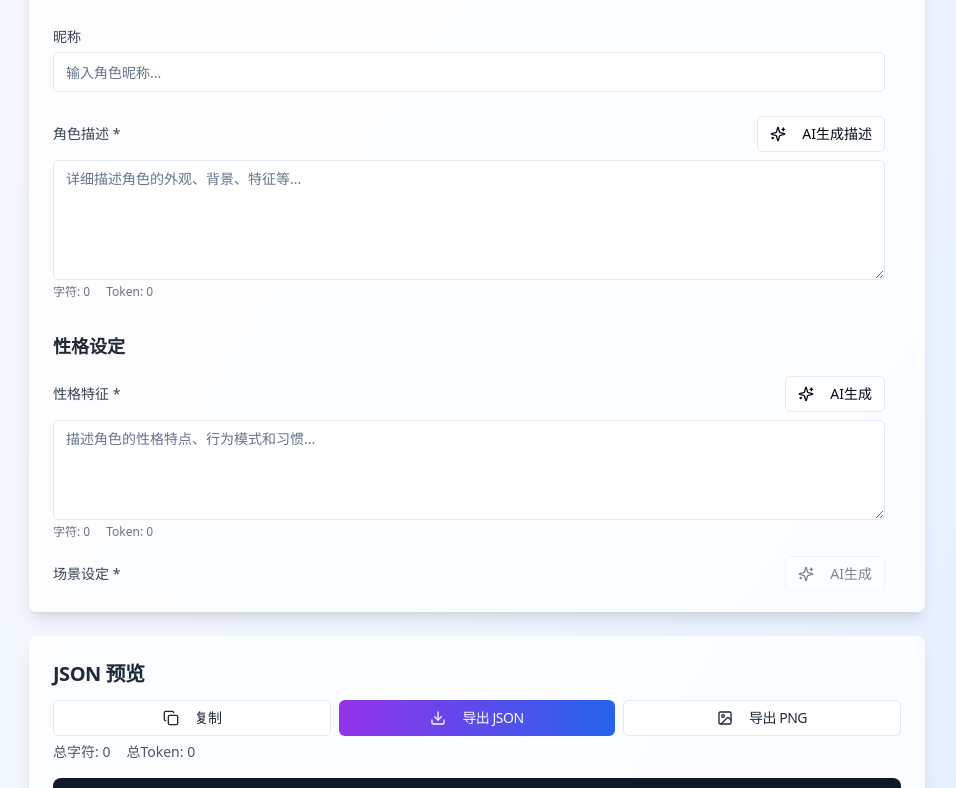
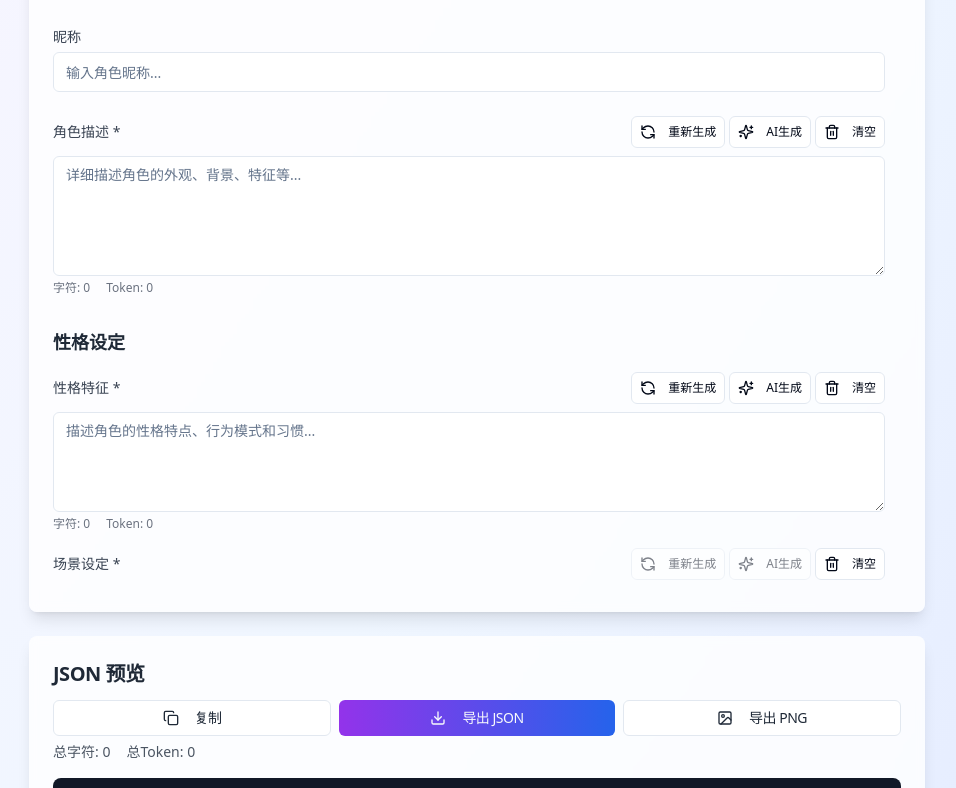
Before and after one commit to aleph23/tavern-card-crafter-v3, a React (Vite) app: page / in a window 1280 px wide. Shown: the part 552-1340 px from the top of the page, without its empty margins (163-1119 px from the left). Built offline with nearby package versions, Linux system fonts and the light colour scheme.

Commit message:
feat: Add regenerate and clear buttons to textareas
Added "regenerate" and "clear" buttons to the left of AI-generated textareas for improved user control. These buttons allow users to re-generate content or clear the text fields. Buttons are styled to be compact.

```diff
--- a/src/components/CharacterForm/BasicInfoSection.tsx
+++ b/src/components/CharacterForm/BasicInfoSection.tsx
@@ -3,7 +3,7 @@ import { Label } from "@/components/ui/label";
 import { Input } from "@/components/ui/input";
 import { Textarea } from "@/components/ui/textarea";
 import { Button } from "@/components/ui/button";
-import { Upload, X, Sparkles, Loader2 } from "lucide-react";
+import { Upload, X, Sparkles, Loader2, RefreshCcw, Trash2 } from "lucide-react";
 import { useRef, useState } from "react";
 import { generateWithAI, generateDescription } from "@/utils/aiGenerator";
 import { AISettings } from "@/components/AISettings";
@@ -35,7 +35,7 @@ const BasicInfoSection = ({ data, updateField, characterImage, setCharacterImage
   };
 
   const handleAIGenerateDescription = async () => {
-    if (!aiSettings?.apiKey) {
+    if (!aiSettings?.apiKey && !['ollama', 'lmstudio'].includes(aiSettings?.provider?.toLowerCase() || '')) {
       toast({
         title: "配置错误",
         description: "请先在AI设置中配置API密钥",
@@ -72,6 +72,14 @@ const BasicInfoSection = ({ data, updateField, characterImage, setCharacterImage
     } finally {
       setLoading(false);
     }
+  };
+
+  const handleClearDescription = () => {
+    updateField("description", "");
+    toast({
+      title: "已清空",
+      description: "角色描述已清空"
+    });
   };
 
   return (
@@ -147,19 +155,45 @@ const BasicInfoSection = ({ data, updateField, characterImage, setCharacterImage
       <div className="form-group">
         <div className="flex items-center justify-between mb-2">
           <Label htmlFor="description" className="text-sm font-medium text-gray-700">角色描述 *</Label>
+          <div className="flex gap-1">
             <Button
               size="sm"
               variant="outline"
               onClick={handleAIGenerateDescription}
               disabled={loading}
+              className="h-8 px-2 text-xs"
             >
               {loading ? (
-              <Loader2 className="w-4 h-4 mr-2 animate-spin" />
+                <Loader2 className="w-3 h-3 mr-1 animate-spin" />
               ) : (
-              <Sparkles className="w-4 h-4 mr-2" />
+                <RefreshCcw className="w-3 h-3 mr-1" />
               )}
-            AI生成描述
+              重新生成
             </Button>
+            <Button
+              size="sm"
+              variant="outline"
+              onClick={handleAIGenerateDescription}
+              disabled={loading}
+              className="h-8 px-2 text-xs"
+            >
+              {loading ? (
+                <Loader2 className="w-3 h-3 mr-1 animate-spin" />
+              ) : (
+                <Sparkles className="w-3 h-3 mr-1" />
+              )}
+              AI生成
+            </Button>
+            <Button
+              size="sm"
+              variant="outline"
+              onClick={handleClearDescription}
+              className="h-8 px-2 text-xs"
+            >
+              <Trash2 className="w-3 h-3 mr-1" />
+              清空
+            </Button>
+          </div>
         </div>
         <Textarea
           id="description"
--- a/src/components/CharacterForm/PersonalitySection.tsx
+++ b/src/components/CharacterForm/PersonalitySection.tsx
@@ -3,7 +3,7 @@ import { useState } from "react";
 import { Label } from "@/components/ui/label";
 import { Textarea } from "@/components/ui/textarea";
 import { Button } from "@/components/ui/button";
-import { Sparkles, Loader2 } from "lucide-react";
+import { Sparkles, Loader2, RefreshCcw, Trash2 } from "lucide-react";
 import { generateWithAI, generatePersonality, generateScenario, generateFirstMessage, generateMessageExample } from "@/utils/aiGenerator";
 import { AISettings } from "@/components/AISettings";
 import { useToast } from "@/hooks/use-toast";
@@ -19,7 +19,7 @@ const PersonalitySection = ({ data, updateField, aiSettings }: PersonalitySectio
   const { toast } = useToast();
 
   const handleAIGenerate = async (field: string, promptGenerator: (data: any) => string) => {
-    if (!aiSettings?.apiKey) {
+    if (!aiSettings?.apiKey && !['ollama', 'lmstudio'].includes(aiSettings?.provider?.toLowerCase() || '')) {
       toast({
         title: "配置错误",
         description: "请先在AI设置中配置API密钥",
@@ -58,6 +58,14 @@ const PersonalitySection = ({ data, updateField, aiSettings }: PersonalitySectio
     }
   };
 
+  const handleClearField = (field: string) => {
+    updateField(field, "");
+    toast({
+      title: "已清空",
+      description: `${field} 已清空`
+    });
+  };
+
   return (
     <div className="space-y-4">
       <h3 className="text-lg font-semibold text-gray-800 mb-4">性格设定</h3>
@@ -65,19 +73,45 @@ const PersonalitySection = ({ data, updateField, aiSettings }: PersonalitySectio
       <div>
         <div className="flex items-center justify-between mb-2">
           <Label htmlFor="personality" className="text-sm font-medium text-gray-700">性格特征 *</Label>
+          <div className="flex gap-1">
             <Button
               size="sm"
               variant="outline"
               onClick={() => handleAIGenerate('personality', generatePersonality)}
               disabled={loading.personality}
+              className="h-8 px-2 text-xs"
             >
               {loading.personality ? (
-              <Loader2 className="w-4 h-4 mr-2 animate-spin" />
+                <Loader2 className="w-3 h-3 mr-1 animate-spin" />
               ) : (
-              <Sparkles className="w-4 h-4 mr-2" />
+                <RefreshCcw className="w-3 h-3 mr-1" />
+              )}
+              重新生成
+            </Button>
+            <Button
+              size="sm"
+              variant="outline"
+              onClick={() => handleAIGenerate('personality', generatePersonality)}
+              disabled={loading.personality}
+              className="h-8 px-2 text-xs"
+            >
+              {loading.personality ? (
+                <Loader2 className="w-3 h-3 mr-1 animate-spin" />
+              ) : (
+                <Sparkles className="w-3 h-3 mr-1" />
               )}
               AI生成
             </Button>
+            <Button
+              size="sm"
+              variant="outline"
+              onClick={() => handleClearField('personality')}
+              className="h-8 px-2 text-xs"
+            >
+              <Trash2 className="w-3 h-3 mr-1" />
+              清空
+            </Button>
+          </div>
         </div>
         <Textarea
           id="personality"
@@ -92,19 +126,45 @@ const PersonalitySection = ({ data, updateField, aiSettings }: PersonalitySectio
       <div>
         <div className="flex items-center justify-between mb-2">
           <Label htmlFor="scenario" className="text-sm font-medium text-gray-700">场景设定 *</Label>
+          <div className="flex gap-1">
             <Button
               size="sm"
               variant="outline"
               onClick={() => handleAIGenerate('scenario', generateScenario)}
               disabled={loading.scenario || !data.personality}
+              className="h-8 px-2 text-xs"
             >
               {loading.scenario ? (
-              <Loader2 className="w-4 h-4 mr-2 animate-spin" />
+                <Loader2 className="w-3 h-3 mr-1 animate-spin" />
               ) : (
-              <Sparkles className="w-4 h-4 mr-2" />
+                <RefreshCcw className="w-3 h-3 mr-1" />
+              )}
+              重新生成
+            </Button>
+            <Button
+              size="sm"
+              variant="outline"
+              onClick={() => handleAIGenerate('scenario', generateScenario)}
+              disabled={loading.scenario || !data.personality}
+              className="h-8 px-2 text-xs"
+            >
+              {loading.scenario ? (
+                <Loader2 className="w-3 h-3 mr-1 animate-spin" />
+              ) : (
+                <Sparkles className="w-3 h-3 mr-1" />
               )}
               AI生成
             </Button>
+            <Button
+              size="sm"
+              variant="outline"
+              onClick={() => handleClearField('scenario')}
+              className="h-8 px-2 text-xs"
+            >
+              <Trash2 className="w-3 h-3 mr-1" />
+              清空
+            </Button>
+          </div>
         </div>
         <Textarea
           id="scenario"
@@ -119,19 +179,45 @@ const PersonalitySection = ({ data, updateField, aiSettings }: PersonalitySectio
       <div>
         <div className="flex items-center justify-between mb-2">
           <Label htmlFor="first_mes" className="text-sm font-medium text-gray-700">首条消息 *</Label>
+          <div className="flex gap-1">
             <Button
               size="sm"
               variant="outline"
               onClick={() => handleAIGenerate('first_mes', generateFirstMessage)}
               disabled={loading.first_mes || !data.scenario}
+              className="h-8 px-2 text-xs"
             >
               {loading.first_mes ? (
-              <Loader2 className="w-4 h-4 mr-2 animate-spin" />
+                <Loader2 className="w-3 h-3 mr-1 animate-spin" />
               ) : (
-              <Sparkles className="w-4 h-4 mr-2" />
+                <RefreshCcw className="w-3 h-3 mr-1" />
+              )}
+              重新生成
+            </Button>
+            <Button
+              size="sm"
+              variant="outline"
+              onClick={() => handleAIGenerate('first_mes', generateFirstMessage)}
+              disabled={loading.first_mes || !data.scenario}
+              className="h-8 px-2 text-xs"
+            >
+              {loading.first_mes ? (
+                <Loader2 className="w-3 h-3 mr-1 animate-spin" />
+              ) : (
+                <Sparkles className="w-3 h-3 mr-1" />
               )}
               AI生成
             </Button>
+            <Button
+              size="sm"
+              variant="outline"
+              onClick={() => handleClearField('first_mes')}
+              className="h-8 px-2 text-xs"
+            >
+              <Trash2 className="w-3 h-3 mr-1" />
+              清空
+            </Button>
+          </div>
         </div>
         <Textarea
           id="first_mes"
@@ -146,19 +232,45 @@ const PersonalitySection = ({ data, updateField, aiSettings }: PersonalitySectio
       <div>
         <div className="flex items-center justify-between mb-2">
           <Label htmlFor="mes_example" className="text-sm font-medium text-gray-700">对话示例</Label>
+          <div className="flex gap-1">
             <Button
               size="sm"
               variant="outline"
               onClick={() => handleAIGenerate('mes_example', generateMessageExample)}
               disabled={loading.mes_example || !data.first_mes}
+              className="h-8 px-2 text-xs"
             >
               {loading.mes_example ? (
-              <Loader2 className="w-4 h-4 mr-2 animate-spin" />
+                <Loader2 className="w-3 h-3 mr-1 animate-spin" />
               ) : (
-              <Sparkles className="w-4 h-4 mr-2" />
+                <RefreshCcw className="w-3 h-3 mr-1" />
+              )}
+              重新生成
+            </Button>
+            <Button
+              size="sm"
+              variant="outline"
+              onClick={() => handleAIGenerate('mes_example', generateMessageExample)}
+              disabled={loading.mes_example || !data.first_mes}
+              className="h-8 px-2 text-xs"
+            >
+              {loading.mes_example ? (
+                <Loader2 className="w-3 h-3 mr-1 animate-spin" />
+              ) : (
+                <Sparkles className="w-3 h-3 mr-1" />
               )}
               AI生成
             </Button>
+            <Button
+              size="sm"
+              variant="outline"
+              onClick={() => handleClearField('mes_example')}
+              className="h-8 px-2 text-xs"
+            >
+              <Trash2 className="w-3 h-3 mr-1" />
+              清空
+            </Button>
+          </div>
         </div>
         <Textarea
           id="mes_example"
--- a/src/components/CharacterForm/PromptsSection.tsx
+++ b/src/components/CharacterForm/PromptsSection.tsx
@@ -3,7 +3,7 @@ import { useState } from "react";
 import { Label } from "@/components/ui/label";
 import { Textarea } from "@/components/ui/textarea";
 import { Button } from "@/components/ui/button";
-import { Sparkles, Loader2 } from "lucide-react";
+import { Sparkles, Loader2, RefreshCcw, Trash2 } from "lucide-react";
 import { generateWithAI, generateSystemPrompt, generatePostHistoryInstructions } from "@/utils/aiGenerator";
 import { AISettings } from "@/components/AISettings";
 import { useToast } from "@/hooks/use-toast";
@@ -19,7 +19,7 @@ const PromptsSection = ({ data, updateField, aiSettings }: PromptsSectionProps)
   const { toast } = useToast();
 
   const handleAIGenerate = async (field: string, promptGenerator: (data: any) => string) => {
-    if (!aiSettings?.apiKey) {
+    if (!aiSettings?.apiKey && !['ollama', 'lmstudio'].includes(aiSettings?.provider?.toLowerCase() || '')) {
       toast({
         title: "配置错误",
         description: "请先在AI设置中配置API密钥",
@@ -58,6 +58,14 @@ const PromptsSection = ({ data, updateField, aiSettings }: PromptsSectionProps)
     }
   };
 
+  const handleClearField = (field: string) => {
+    updateField(field, "");
+    toast({
+      title: "已清空",
+      description: `${field} 已清空`
+    });
+  };
+
   return (
     <div className="space-y-4">
       <h3 className="text-lg font-semibold text-gray-800 mb-4">提示词设置</h3>
@@ -65,19 +73,45 @@ const PromptsSection = ({ data, updateField, aiSettings }: PromptsSectionProps)
       <div>
         <div className="flex items-center justify-between mb-2">
           <Label htmlFor="system_prompt" className="text-sm font-medium text-gray-700">系统提示词</Label>
+          <div className="flex gap-1">
             <Button
               size="sm"
               variant="outline"
               onClick={() => handleAIGenerate('system_prompt', generateSystemPrompt)}
               disabled={loading.system_prompt}
+              className="h-8 px-2 text-xs"
             >
               {loading.system_prompt ? (
-              <Loader2 className="w-4 h-4 mr-2 animate-spin" />
+                <Loader2 className="w-3 h-3 mr-1 animate-spin" />
               ) : (
-              <Sparkles className="w-4 h-4 mr-2" />
+                <RefreshCcw className="w-3 h-3 mr-1" />
+              )}
+              重新生成
+            </Button>
+            <Button
+              size="sm"
+              variant="outline"
+              onClick={() => handleAIGenerate('system_prompt', generateSystemPrompt)}
+              disabled={loading.system_prompt}
+              className="h-8 px-2 text-xs"
+            >
+              {loading.system_prompt ? (
+                <Loader2 className="w-3 h-3 mr-1 animate-spin" />
+              ) : (
+                <Sparkles className="w-3 h-3 mr-1" />
               )}
               AI生成
             </Button>
+            <Button
+              size="sm"
+              variant="outline"
+              onClick={() => handleClearField('system_prompt')}
+              className="h-8 px-2 text-xs"
+            >
+              <Trash2 className="w-3 h-3 mr-1" />
+              清空
+            </Button>
+          </div>
         </div>
         <Textarea
           id="system_prompt"
@@ -92,19 +126,45 @@ const PromptsSection = ({ data, updateField, aiSettings }: PromptsSectionProps)
       <div>
         <div className="flex items-center justify-between mb-2">
           <Label htmlFor="post_history" className="text-sm font-medium text-gray-700">历史后指令</Label>
+          <div className="flex gap-1">
             <Button
               size="sm"
               variant="outline"
               onClick={() => handleAIGenerate('post_history_instructions', generatePostHistoryInstructions)}
               disabled={loading.post_history_instructions}
+              className="h-8 px-2 text-xs"
             >
               {loading.post_history_instructions ? (
-              <Loader2 className="w-4 h-4 mr-2 animate-spin" />
+                <Loader2 className="w-3 h-3 mr-1 animate-spin" />
               ) : (
-              <Sparkles className="w-4 h-4 mr-2" />
+                <RefreshCcw className="w-3 h-3 mr-1" />
+              )}
+              重新生成
+            </Button>
+            <Button
+              size="sm"
+              variant="outline"
+              onClick={() => handleAIGenerate('post_history_instructions', generatePostHistoryInstructions)}
+              disabled={loading.post_history_instructions}
+              className="h-8 px-2 text-xs"
+            >
+              {loading.post_history_instructions ? (
+                <Loader2 className="w-3 h-3 mr-1 animate-spin" />
+              ) : (
+                <Sparkles className="w-3 h-3 mr-1" />
               )}
               AI生成
             </Button>
+            <Button
+              size="sm"
+              variant="outline"
+              onClick={() => handleClearField('post_history_instructions')}
+              className="h-8 px-2 text-xs"
+            >
+              <Trash2 className="w-3 h-3 mr-1" />
+              清空
+            </Button>
+          </div>
         </div>
         <Textarea
           id="post_history"
```
Lines whose indentation alone changed are shown as unchanged.
